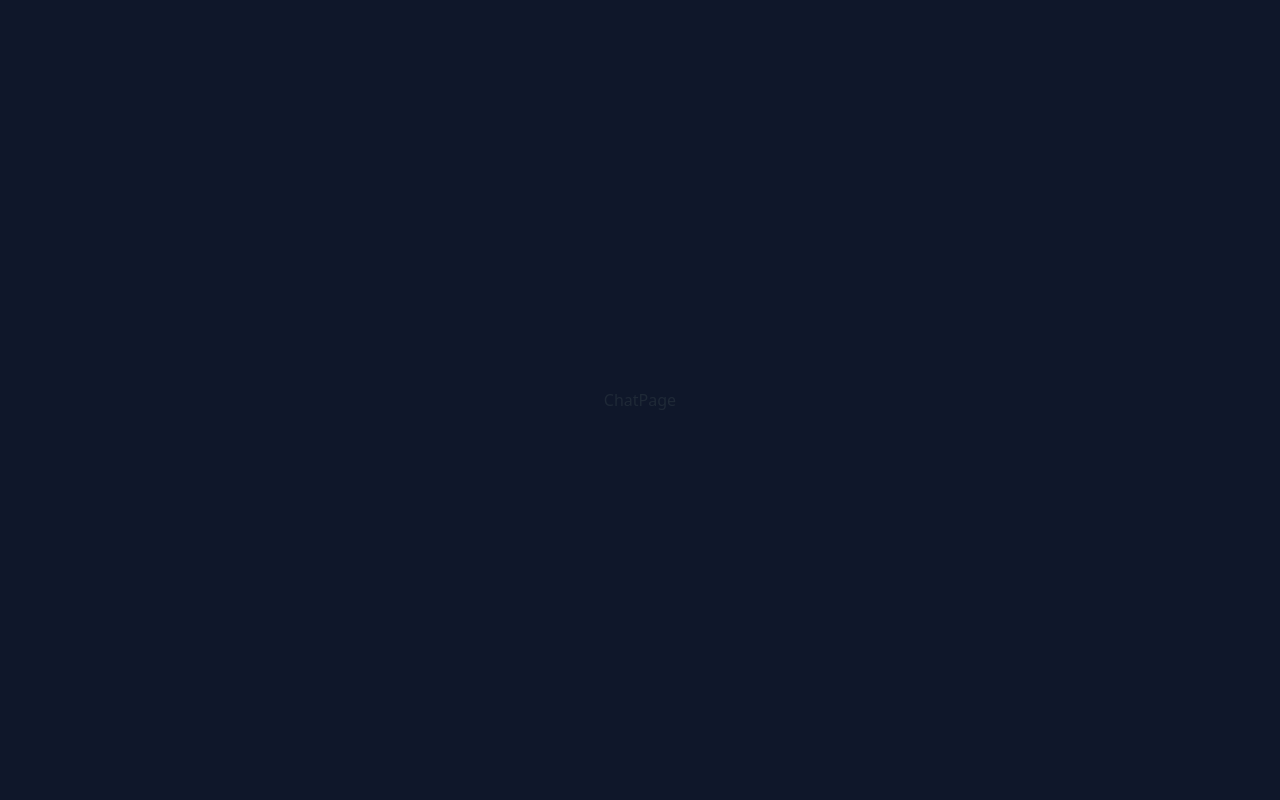
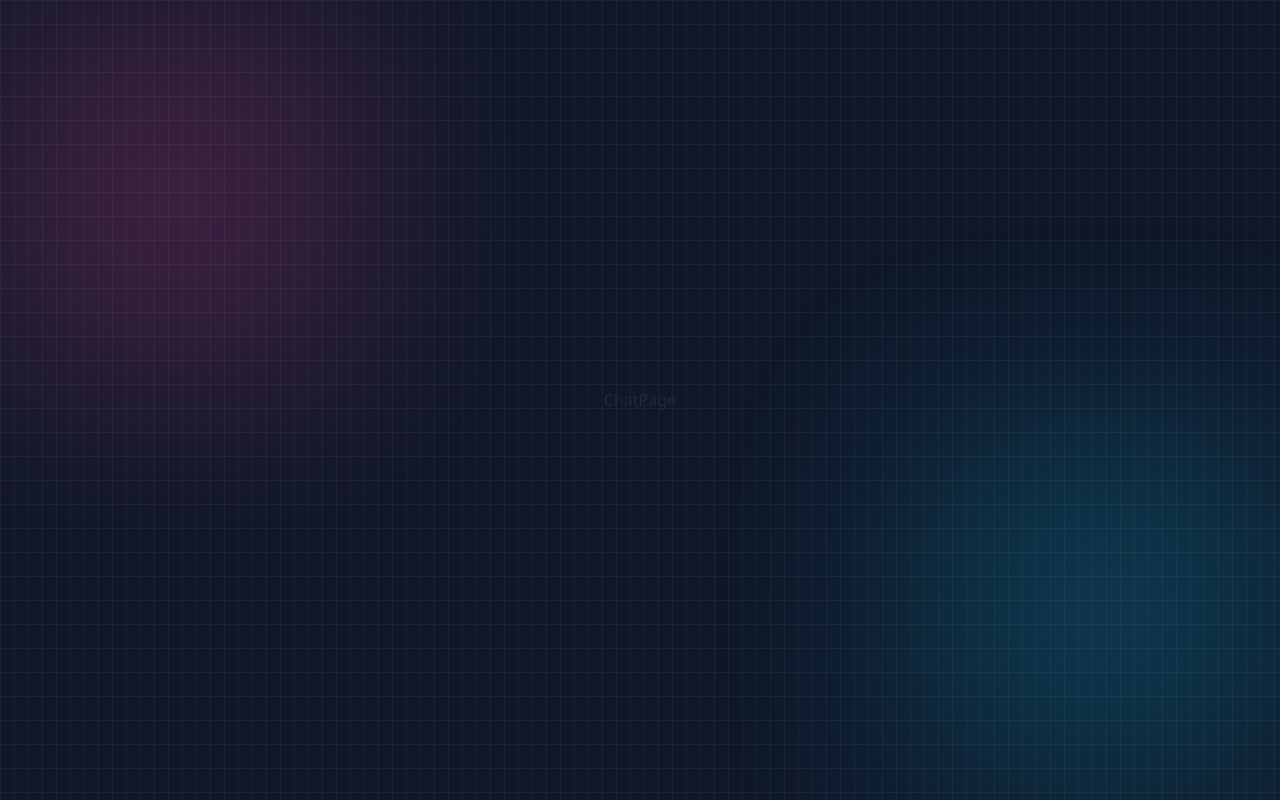
Before and after one commit to lidor-cohen/chatify-app, a React app in the folder frontend/: page / in a window 1280 px wide. Built offline with nearby package versions, Linux system fonts and the light colour scheme; the HTML template or start-up script is replaced by a standard one.

Commit message:
(frontend) add: axios, zustand and daisyui

```diff
--- a/frontend/package.json
+++ b/frontend/package.json
@@ -10,9 +10,11 @@
     "preview": "vite preview"
   },
   "dependencies": {
+    "axios": "^1.13.2",
     "react": "^19.1.1",
     "react-dom": "^19.1.1",
-    "react-router": "^7.9.5"
+    "react-router": "^7.9.5",
+    "zustand": "^5.0.3"
   },
   "devDependencies": {
     "@eslint/js": "^9.36.0",
--- a/frontend/src/App.jsx
+++ b/frontend/src/App.jsx
@@ -2,10 +2,19 @@ import { Route, Routes } from "react-router";
 import ChatPage from "./pages/ChatPage";
 import SignUpPage from "./pages/SignUpPage";
 import LoginPage from "./pages/LoginPage";
+import { useAuthStore } from "./store/useAuthStore";
 
 export default function App() {
+  const { authUser, isLoggedIn, login } = useAuthStore();
+  console.log("Auth User: " + authUser);
+  console.log("Is logged in: " + isLoggedIn);
+
   return (
     <div className="min-h-screen bg-slate-900 relative flex items-center justify-center p-4 overflow-hidden">
+      <div className="absolute inset-0 bg-[linear-gradient(to_right,#4f4f4f2e_1px,transparent_1px),linear-gradient(to_bottom,#4f4f4f2e_1px,transparent_1px)] bg-[size:14px_24px]" />
+      <div className="absolute top-0 -left-4 size-96 bg-pink-500 opacity-20 blur-[100px]" />
+      <div className="absolute bottom-0 -right-4 size-96 bg-cyan-500 opacity-20 blur-[100px]" />
+
       <Routes>
         <Route path="/" element={<ChatPage />} />
         <Route path="/login" element={<LoginPage />} />
--- /dev/null
+++ b/frontend/src/lib/axios.js
@@ -0,0 +1,7 @@
+import axios from "axios";
+
+export const axiosInstance = axios.create({
+  baseURL:
+    import.meta.env.MODE === "development" ? "localhost:3000/api" : "/api",
+  withCredentials: true,
+});
--- a/frontend/src/pages/ChatPage.jsx
+++ b/frontend/src/pages/ChatPage.jsx
@@ -1,4 +1,5 @@
 import React from "react";
+import { useAuthStore } from "../store/useAuthStore";
 
 function ChatPage() {
   return <div>ChatPage</div>;
--- /dev/null
+++ b/frontend/src/store/useAuthStore.js
@@ -0,0 +1,11 @@
+import { create } from "zustand";
+
+export const useAuthStore = create((set, get) => ({
+  authUser: { name: "john", _id: 123, age: 25 },
+  isLoggedIn: false,
+
+  login: () => {
+    console.log("logged in!!!");
+    set({ isLoggedIn: true });
+  },
+}));
```
Also changed, not shown: 1 other file (tests, documents, lock files or other folders).
